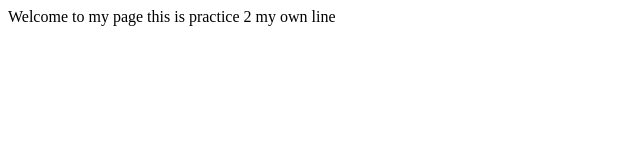
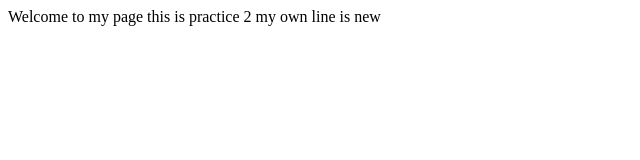
Before and after one commit to lankelvin/Code_Learn, a plain HTML site: page index.html in a window 1280 px wide. Shown: the full height of the page, 0-640 px from the left. Drawn offline with Linux system fonts and the light colour scheme.

Commit message:
second commit

```diff
--- a/index.html
+++ b/index.html
@@ -6,7 +6,7 @@
     <title>Document</title>
 </head>
 <body>Welcome to my page this is practice 2
-    my own line
+    my own line is new
 
 
 </body>
```
